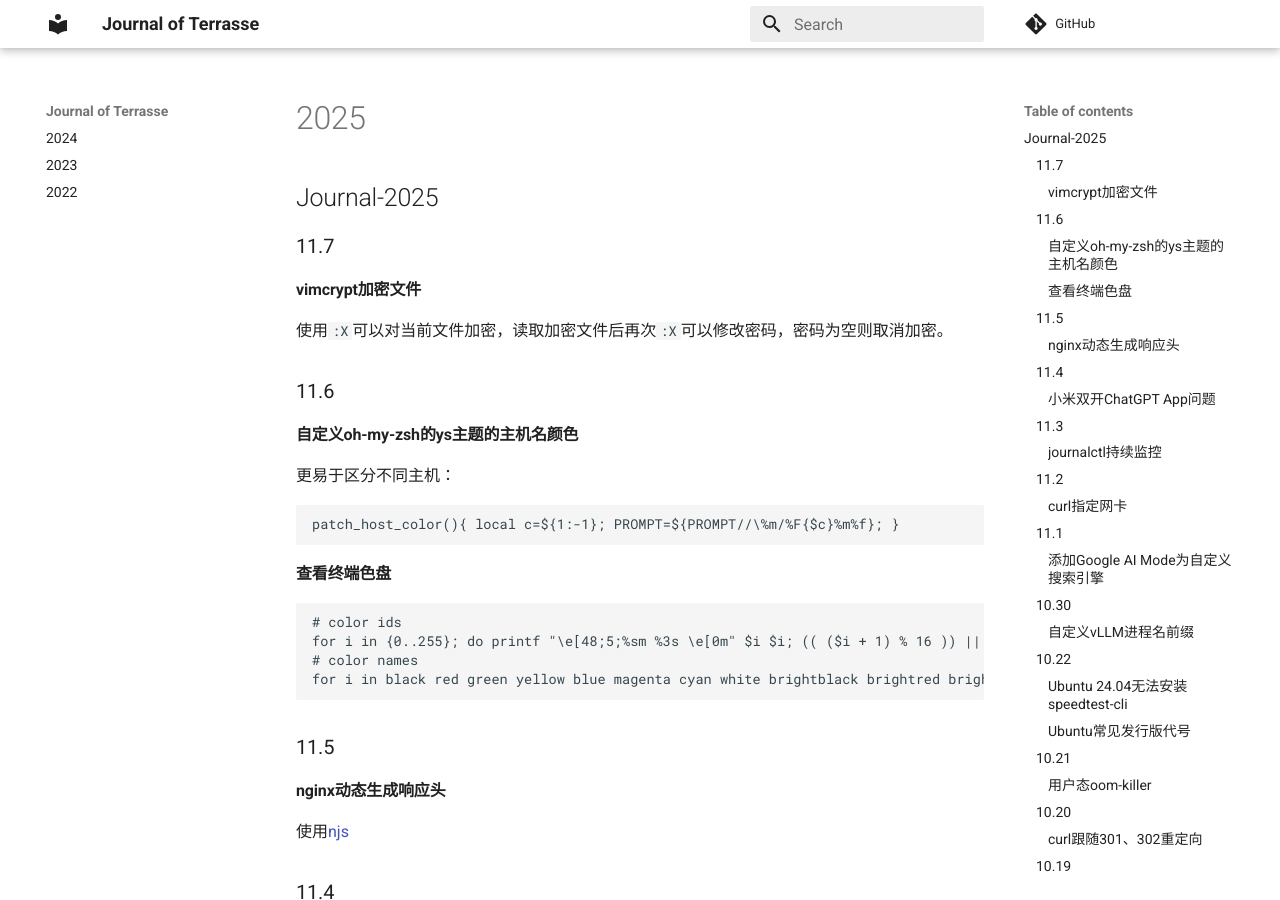
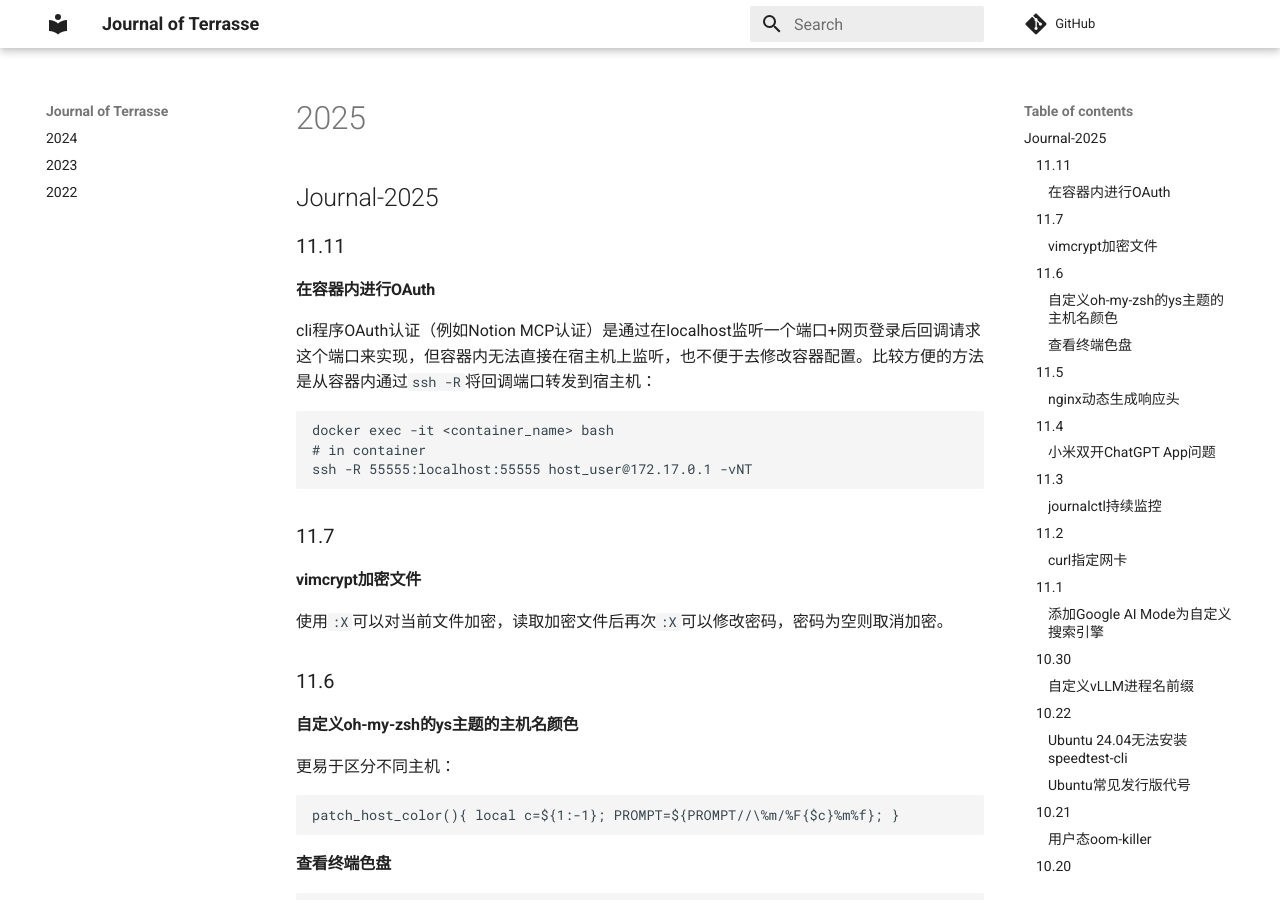
Before and after one commit to Jerry-Terrasse/journal, an MkDocs documentation site: the page built from docs/2025.md, in a window 1280 px wide and 900 px high. Built offline with MkDocs 1.6.1 and Material for MkDocs 9.7.7, drawn with Linux system fonts in a browser that asks for light colours; comment, search, counter and statistics services are not loaded.

Commit message:
update (Tue Nov 11 12:32:57 PM CST 2025)

````diff
--- a/docs/2025.md
+++ b/docs/2025.md
@@ -1,4 +1,16 @@
 ## Journal-2025
+
+### 11.11
+
+#### 在容器内进行OAuth
+
+cli程序OAuth认证（例如Notion MCP认证）是通过在localhost监听一个端口+网页登录后回调请求这个端口来实现，但容器内无法直接在宿主机上监听，也不便于去修改容器配置。比较方便的方法是从容器内通过`ssh -R`将回调端口转发到宿主机：
+
+```shell
+docker exec -it <container_name> bash
+# in container
+ssh -R 55555:localhost:55555 host_user@172.17.0.1 -vNT
+```
 
 ### 11.7
 
````
